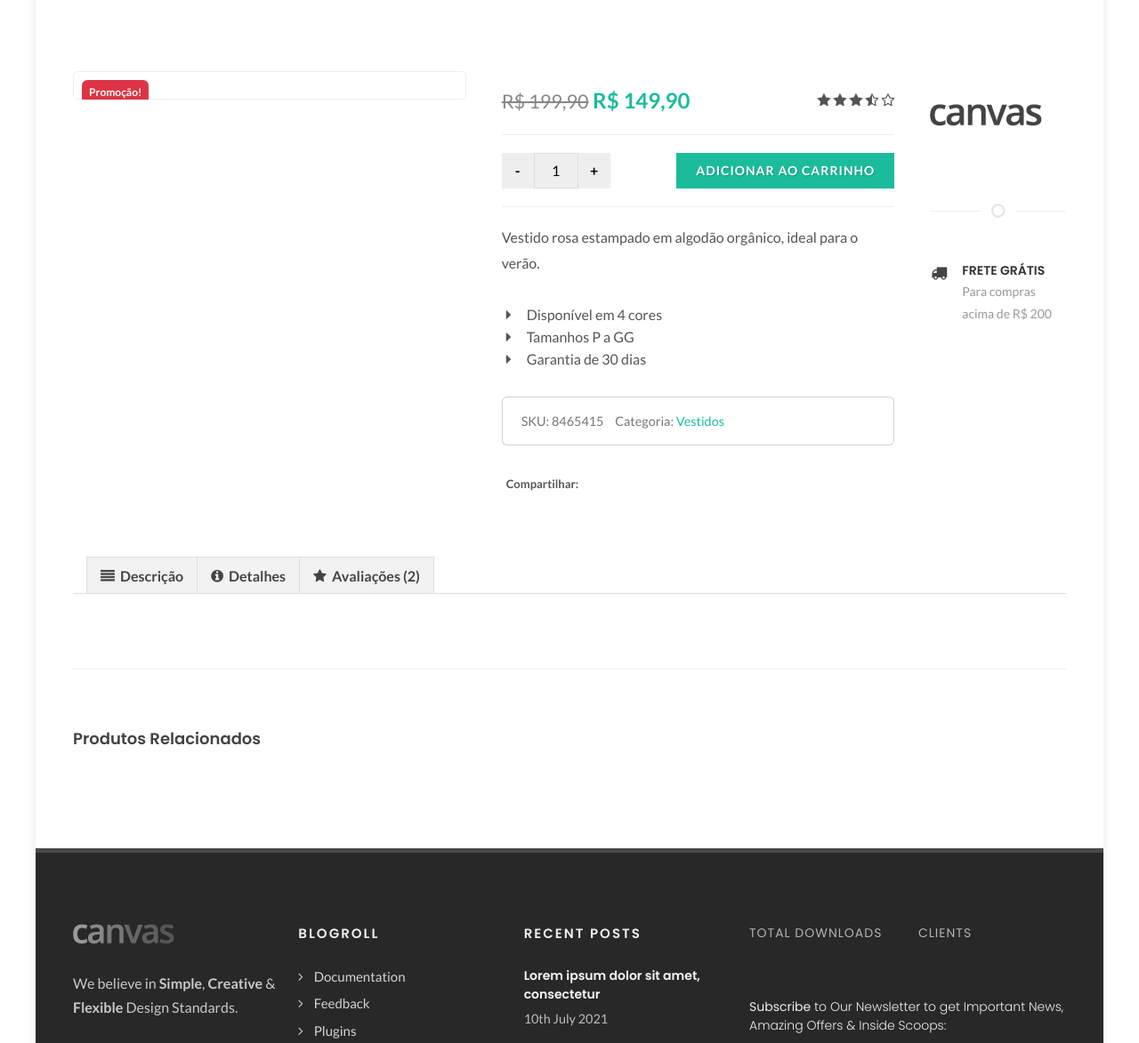
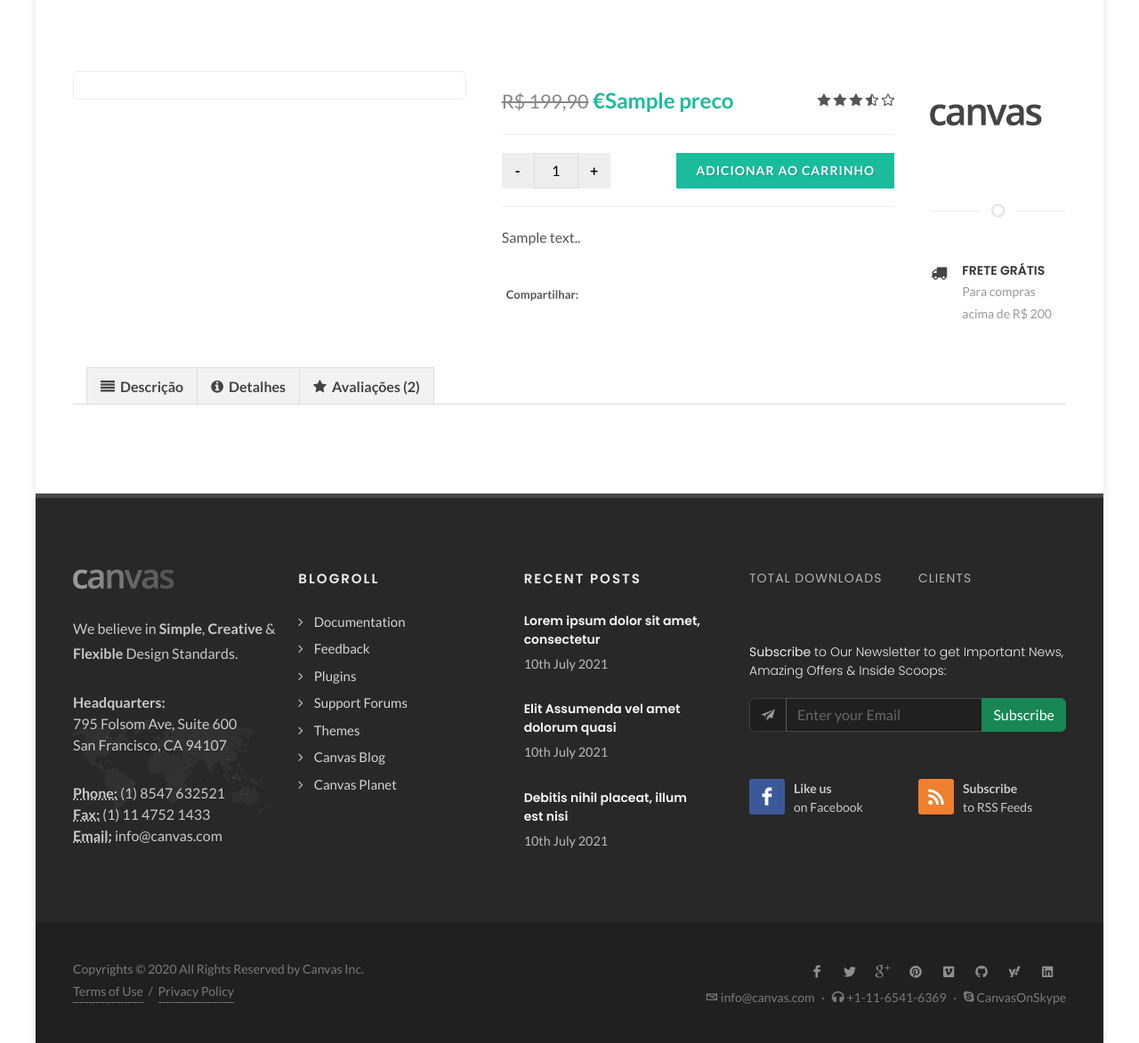
Before and after one commit to gabriellaRezende/SiteVenun, a Python web app: template SiteVenun/templates/shop_single.html in a window 1280 px wide. Shown: the part 102-1275 px from the top of the page at 89% size. Run offline with Jinja, Linux system fonts and the light colour scheme; the template is opened without the code that fills it: most values are stand-ins (such as "Sample title", 1, 10 or a date in 2020).

Commit message:
adicionar descrição ao produto e inicio do trabalho em shop_single

```diff
--- a/SiteVenun/models.py
+++ b/SiteVenun/models.py
@@ -18,5 +18,6 @@
     product_id = db.Column(db.Integer, primary_key=True)
     nome = db.Column(db.String(100), nullable=False)
     preco = db.Column(db.Float, nullable=False)
+    descricao = db.Column(db.String(200), nullable=False)
     imagem_one = db.Column(db.String(200), nullable=True)
     imagem_two = db.Column(db.String(200), nullable=True)
--- a/SiteVenun/templates/shop_single.html
+++ b/SiteVenun/templates/shop_single.html
@@ -20,10 +20,10 @@
                                         <div class="flexslider">
                                             <div class="slider-wrap" data-lightbox="gallery">
                                                 <div class="slide" data-thumb="{{ url_for('static', filename='images/shop/thumbs/dress/3.jpg') }}">
-                                                    <a href="{{ url_for('static', filename='images/shop/dress/3.jpg') }}"
+                                                    <a href="{{ url_for('static', filename=product.image_one) }}"
                                                     title="Pink Printed Dress - Front View"
                                                     data-lightbox="gallery-item">
-                                                        <img src="{{ url_for('static', filename='images/shop/dress/3.jpg') }}"
+                                                        <img src="{{ url_for('static', filename=product.image_two) }}"
                                                         alt="Pink Printed Dress">
                                                     </a>
                                                 </div>
@@ -31,7 +31,6 @@
                                             </div>
                                         </div>
                                     </div>
-                                    <div class="sale-flash badge bg-danger p-2">Promoção!</div>
                                 </div>
                             </div>
 
@@ -40,7 +39,7 @@
                                 <div class="d-flex align-items-center justify-content-between">
                                     <div class="product-price">
                                         <del>R$ 199,90</del>
-                                        <ins>R$ 149,90</ins>
+                                        <ins>€{{ product.preco }}</ins>
                                     </div>
                                     <div class="product-rating">
                                         <i class="icon-star3"></i>
@@ -77,20 +76,7 @@
                                 <div class="line"></div>
 
                                 <!-- Descrição -->
-                                <p>Vestido rosa estampado em algodão orgânico, ideal para o verão.</p>
-                                <ul class="iconlist">
-                                    <li><i class="icon-caret-right"></i> Disponível em 4 cores</li>
-                                    <li><i class="icon-caret-right"></i> Tamanhos P a GG</li>
-                                    <li><i class="icon-caret-right"></i> Garantia de 30 dias</li>
-                                </ul>
-
-                                <!-- Metadados -->
-                                <div class="card product-meta">
-                                    <div class="card-body">
-                                        <span class="sku_wrapper">SKU: <span class="sku">8465415</span></span>
-                                        <span class="posted_in">Categoria: <a href="#" rel="tag">Vestidos</a></span>
-                                    </div>
-                                </div>
+                                <p>{{ product.descricao }}.</p>
 
                                 <!-- Compartilhamento -->
                                 <div class="si-share border-0 d-flex justify-content-between align-items-center mt-4">
@@ -148,15 +134,6 @@
                         </div>
                     </div>
                 </div>
-
-                <!-- Produtos Relacionados -->
-                <div class="line"></div>
-                <div class="w-100">
-                    <h4>Produtos Relacionados</h4>
-                    <div class="owl-carousel product-carousel carousel-widget">
-                        <!-- Itens do carrossel... -->
-                    </div>
-                </div>
             </div>
         </div>
     </section>
```
Also changed, not shown: SiteVenun/add_product.py (+10 -10 lines), SiteVenun/instance/sitevenun.db.
